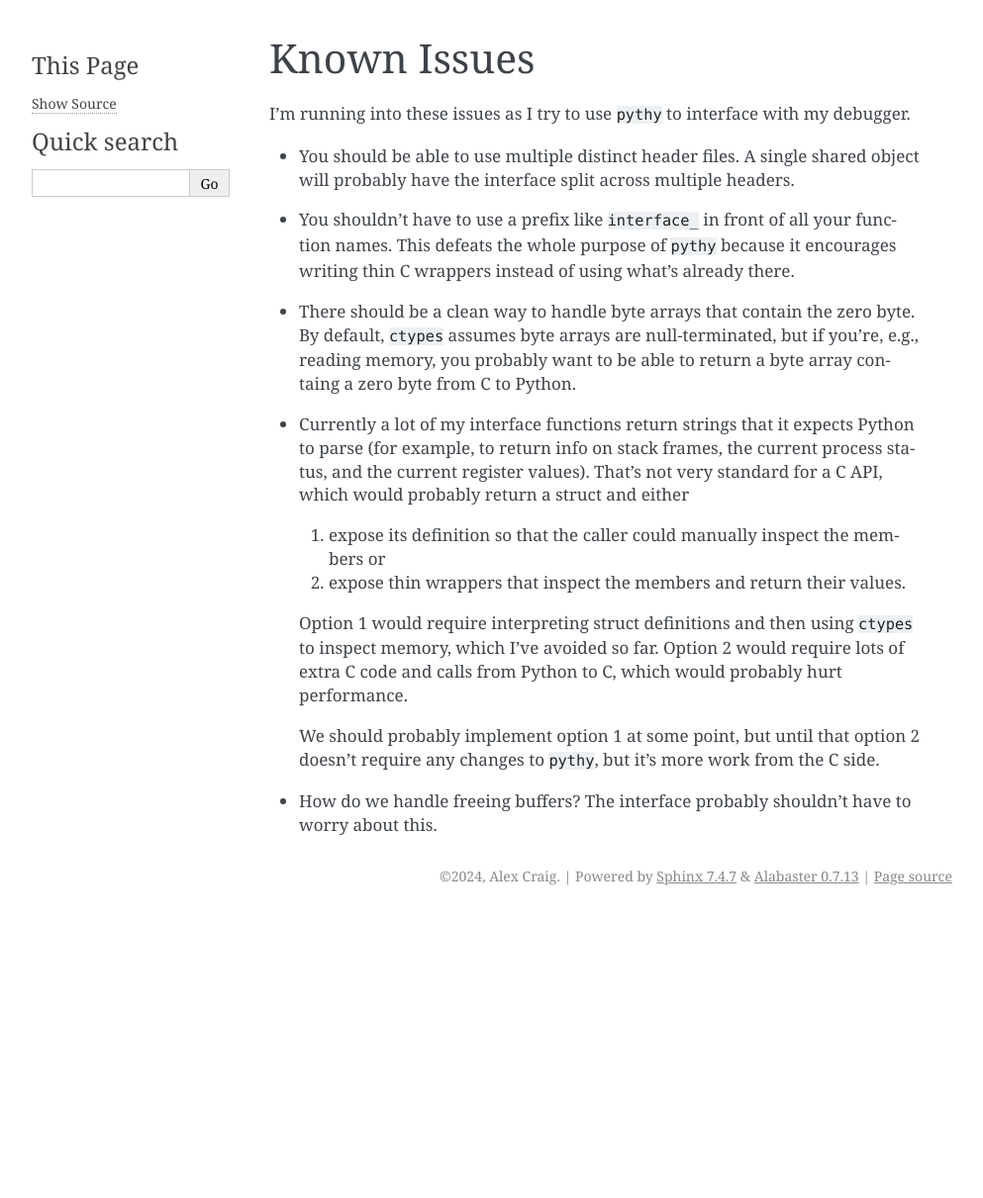
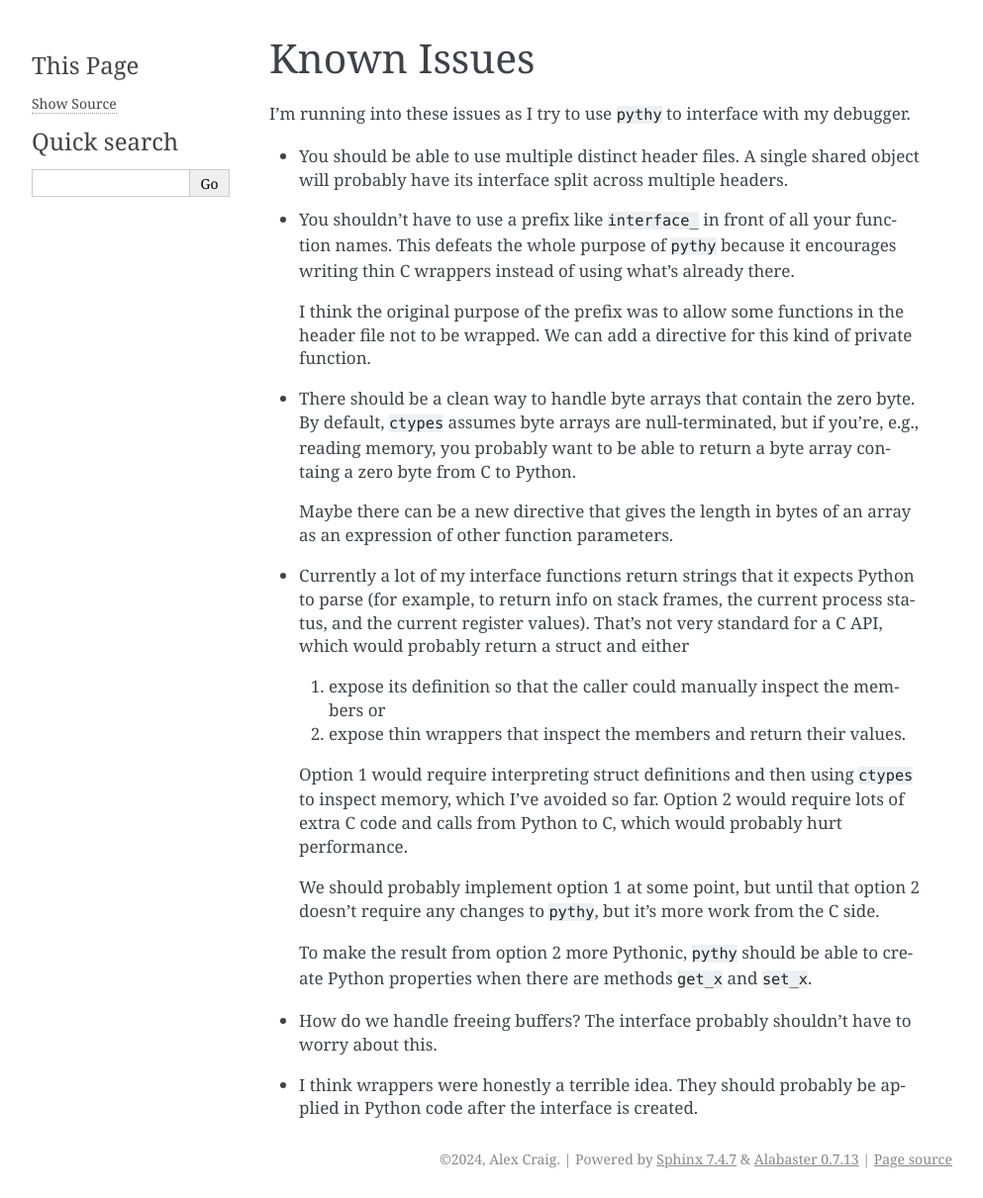
Before and after one commit to alexcraig777/pythy, a Sphinx documentation site: the page built from docs/issues.rst, in a window 1280 px wide. Shown: the whole page at 99% size, without its empty margins (148-1141 px from the left). Built offline with Sphinx 7.4.7, drawn with Linux system fonts in a browser that asks for light colours; before the commit the page ends 925 px from its top, so only the background shows below that.

Commit message:
Add doc page on directives

```diff
--- a/docs/index.rst
+++ b/docs/index.rst
@@ -8,6 +8,7 @@
     get-started
     main
     issues
+    directives
 
 Welcome to ``pythy``! Thanks for coming.
 
--- a/docs/issues.rst
+++ b/docs/issues.rst
@@ -7,7 +7,7 @@
 with my debugger.
 
 * You should be able to use multiple distinct header files. A single
-  shared object will probably have the interface split across multiple
+  shared object will probably have its interface split across multiple
   headers.
 
 * You shouldn't have to use a prefix like ``interface_`` in front of
@@ -15,11 +15,18 @@
   because it encourages writing thin C wrappers instead of using
   what's already there.
 
+  I think the original purpose of the prefix was to allow some functions
+  in the header file not to be wrapped. We can add a directive for this
+  kind of private function.
+
 * There should be a clean way to handle byte arrays that contain
   the zero byte. By default, ``ctypes`` assumes byte arrays are
   null-terminated, but if you're, e.g., reading memory, you
   probably want to be able to return a byte array containg a zero byte
   from C to Python.
+
+  Maybe there can be a new directive that gives the length in bytes
+  of an array as an expression of other function parameters.
 
 * Currently a lot of my interface functions return strings that it
   expects Python to parse (for example, to return info on stack frames,
@@ -41,5 +48,12 @@
   option 2 doesn't require any changes to ``pythy``, but it's more work
   from the C side.
 
+  To make the result from option 2 more Pythonic, ``pythy`` should
+  be able to create Python properties when there are methods ``get_x``
+  and ``set_x``.
+
 * How do we handle freeing buffers? The interface probably shouldn't
   have to worry about this.
+
+* I think wrappers were honestly a terrible idea. They should probably
+  be applied in Python code after the interface is created.
```
Also changed, not shown: docs/directives.rst (added, +35 -0 lines).
